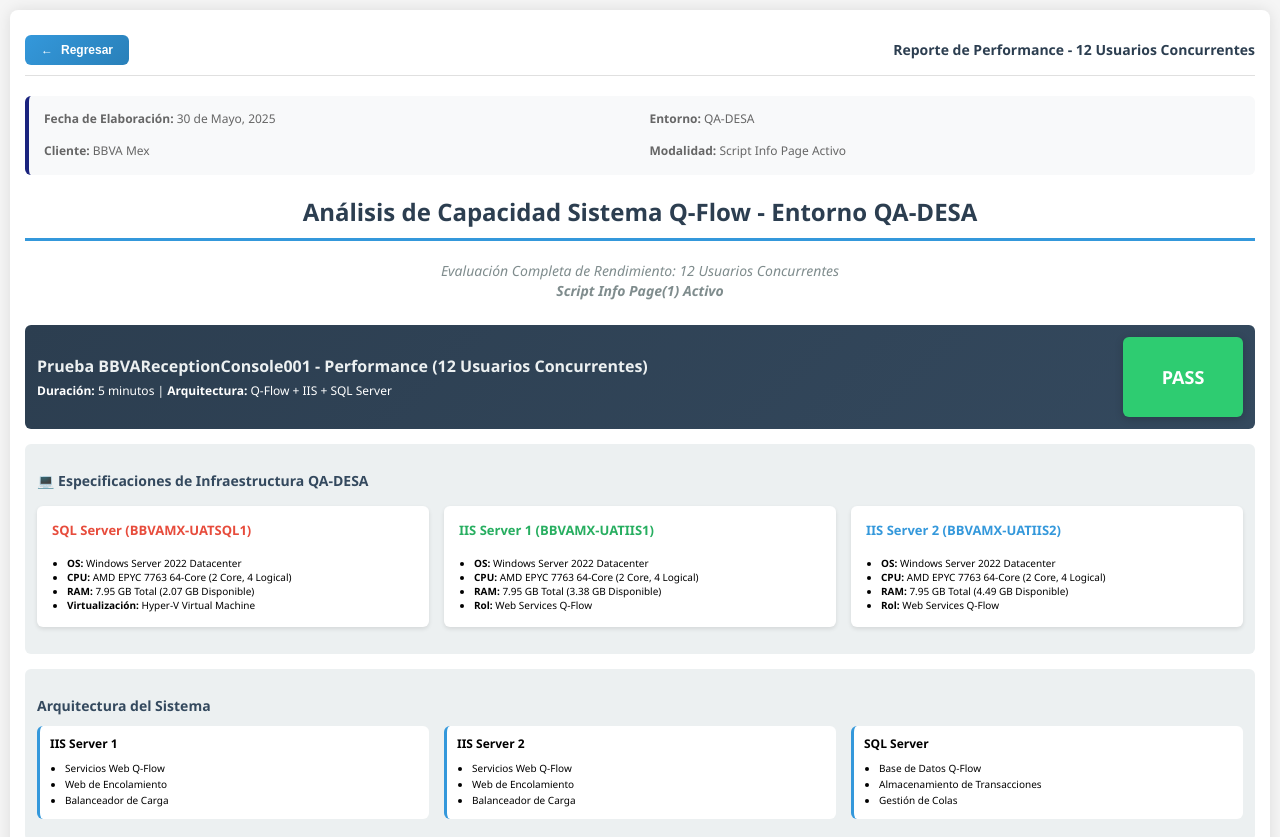
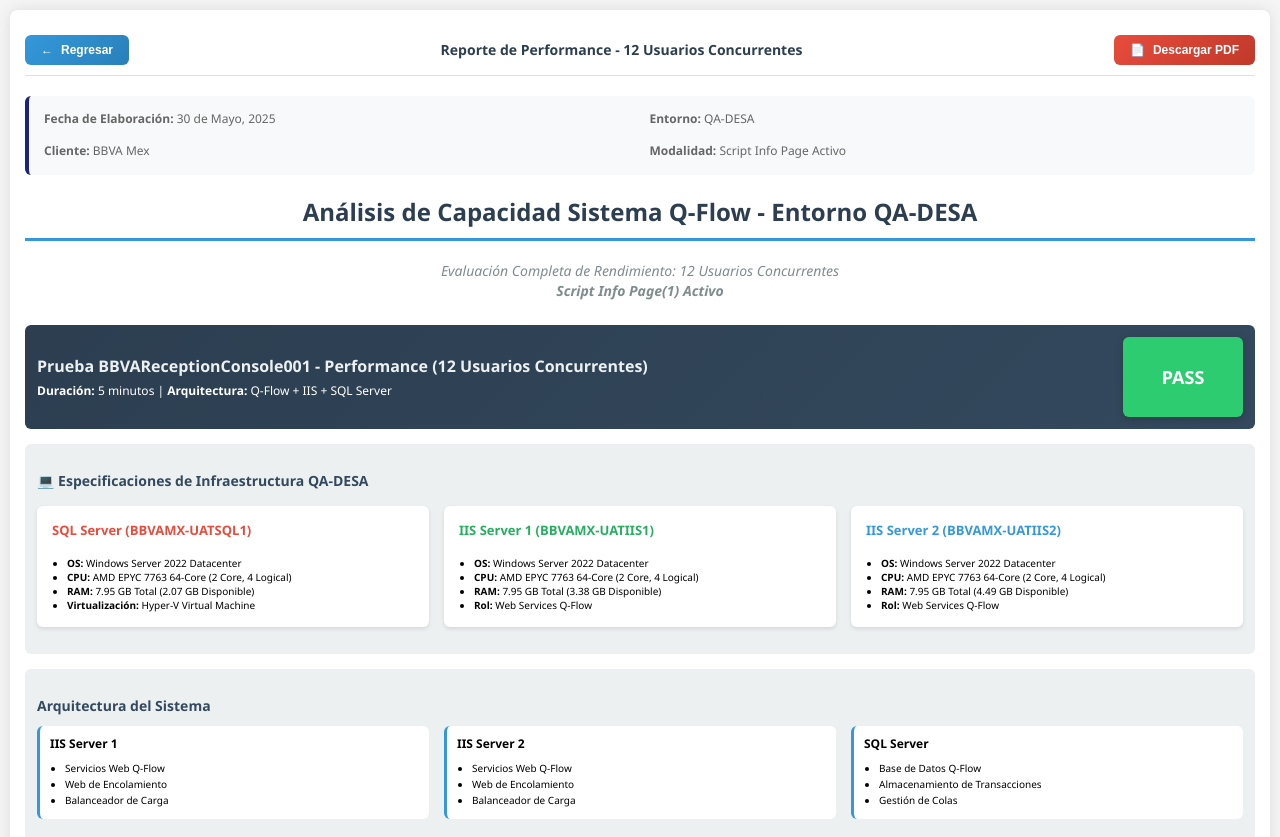
Before and after one commit to michaelherreraacftech/TESTBBVA002, a plain HTML site: page 12-usuarios/index.html in a window 1280 px wide. Shown: the top 837 px of the page. Drawn offline with nearby package versions, Linux system fonts and the light colour scheme.

Commit message:
Agree PDF Button

```diff
--- a/12-usuarios/index.html
+++ b/12-usuarios/index.html
@@ -62,6 +62,10 @@
                 <span>Regresar</span>
             </button>
             <div class="page-title">Reporte de Performance - 12 Usuarios Concurrentes</div>
+            <button class="back-btn" onclick="downloadPDF()" style="background:linear-gradient(135deg,#e74c3c,#c0392b)">
+                <span>📄</span>
+                <span>Descargar PDF</span>
+            </button>
         </div>
         <div class="document-info">
             <div class="document-info-grid">
@@ -254,6 +258,23 @@
         goBack();
     }
 });
+
+// Función para descargar como PDF
+function downloadPDF() {
+    // Método 1: Imprimir usando el navegador (más compatible)
+    const originalTitle = document.title;
+    document.title = 'Reporte_BBVA_12_Usuarios_' + new Date().toISOString().split('T')[0];
+
+    // Optimizar para impresión
+    document.body.style.fontSize = '10px';
+
+    // Llamar al diálogo de impresión
+    window.print();
+
+    // Restaurar
+    document.title = originalTitle;
+    document.body.style.fontSize = '12px';
+}
 </script>
 </body>
 </html>
```
